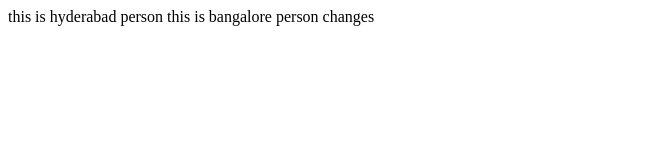
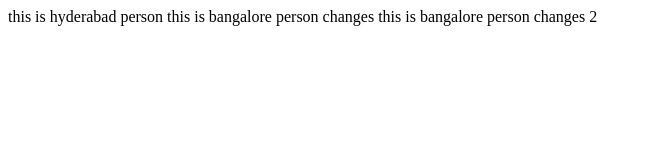
Before and after one commit to sangasravankumar/Day-4githubmergedconflicts, a plain HTML site: page index.html in a window 1280 px wide. Shown: the whole page, without its empty margins (0-651 px from the left). Drawn offline with Linux system fonts and the light colour scheme.

Commit message:
this is bangalore person by second time

```diff
--- a/index.html
+++ b/index.html
@@ -8,5 +8,6 @@
 <body>
     this is hyderabad person
     this is bangalore person changes
+     this is bangalore person changes 2
 </body>
 </html>
```
